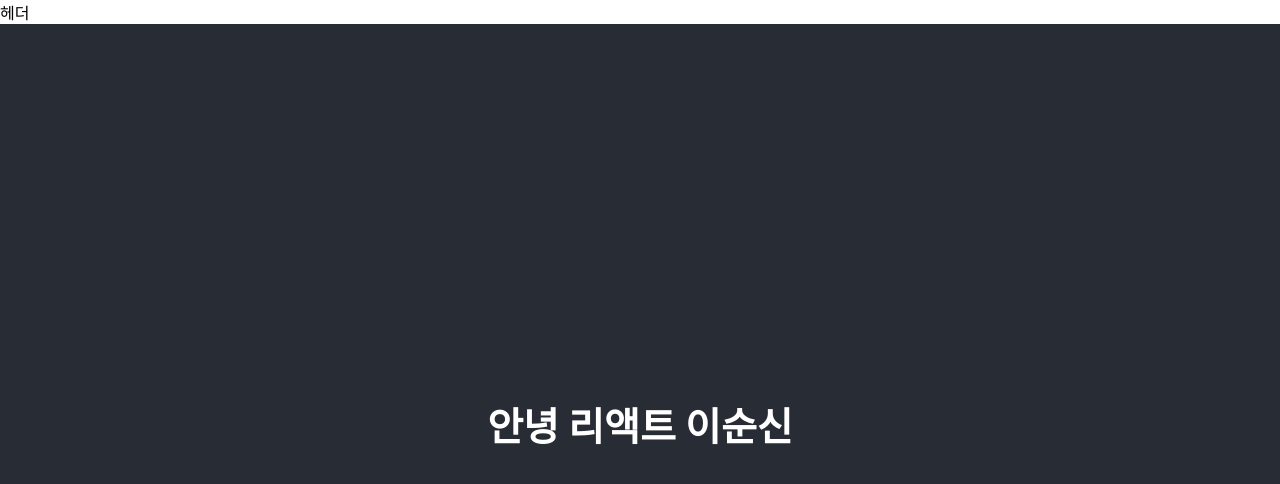
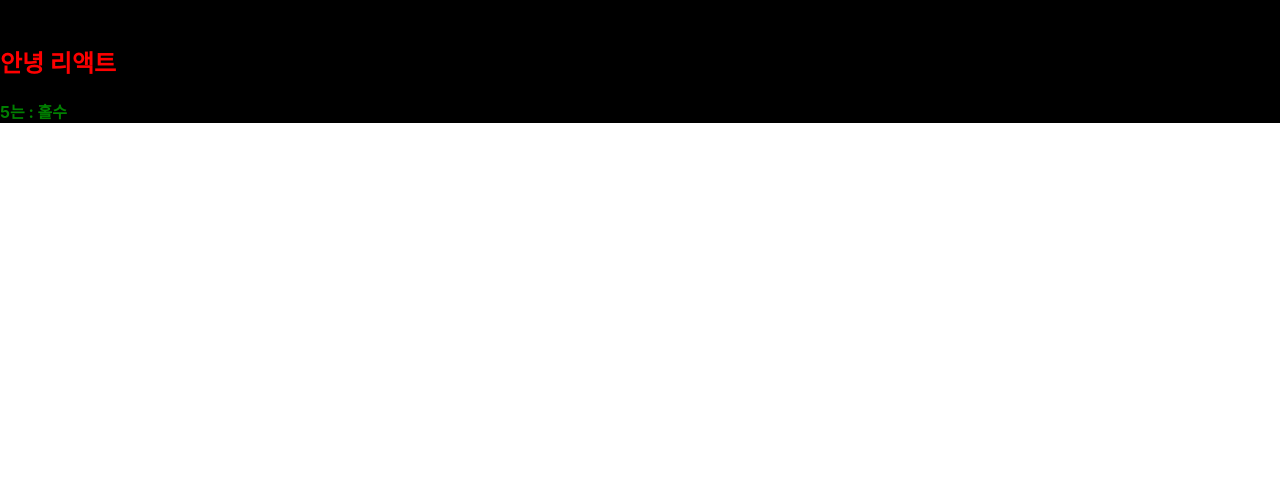
Before and after one commit to InkyDChoyee/React, a React (Create React App) app in the folder create_react_app/reactexam1/: page / in a window 1280 px wide. Shown: the top 484 px of the page. Built offline with nearby package versions, Linux system fonts and the light colour scheme.

Commit message:
feat: jsx_inline_style

```diff
--- a/create_react_app/reactexam1/src/App.css
+++ b/create_react_app/reactexam1/src/App.css
@@ -1,38 +1,11 @@
 .App {
-  text-align: center;
+  background-color: black;
 }
 
-.App-logo {
-  height: 40vmin;
-  pointer-events: none;
+h2 {
+  color: red;
 }
 
-@media (prefers-reduced-motion: no-preference) {
-  .App-logo {
-    animation: App-logo-spin infinite 20s linear;
-  }
+#bold_text {
+  color: green;
 }
-
-.App-header {
-  background-color: #282c34;
-  min-height: 100vh;
-  display: flex;
-  flex-direction: column;
-  align-items: center;
-  justify-content: center;
-  font-size: calc(10px + 2vmin);
-  color: white;
-}
-
-.App-link {
-  color: #61dafb;
-}
-
-@keyframes App-logo-spin {
-  from {
-    transform: rotate(0deg);
-  }
-  to {
-    transform: rotate(360deg);
-  }
-}
--- a/create_react_app/reactexam1/src/App.js
+++ b/create_react_app/reactexam1/src/App.js
@@ -1,24 +1,38 @@
-import './App.css';
+// import './App.css';
 
 import MyHeader from './MyHeader';
 
 import React from "react";
 
 function App() {
-
   let name = "이순신";
 
+  const style = {
+    App : {
+      backgroundColor:'black'
+    },
+    h2 : {
+      color:'red'
+    },
+    bold_text : {
+      color:'green'
+    },
+  };
+
+  const func = () => {
+    return "func";
+  }
+
+  const number = 5;
+
   return (
-    // <div className="App">
-    // <React.Fragment>
-    <>
+    <div style={style.App}>
       <MyHeader />
-      <header className="App-header">
-        <h2>안녕 리액트 {name}</h2>
-      </header>
-    </>
-    // </React.Fragment>
-    // </div>
+        <h2 style={style.h2}>안녕 리액트</h2>
+        <b style={style.bold_text}>
+          {number}는 : {number % 2 === 0 ? "짝수" : "홀수"}
+        </b>
+    </div>
   );
 }
 
```
Also changed, not shown: create_react_app/reactexam1/src/Counter.js (added, +11 -0 lines).
